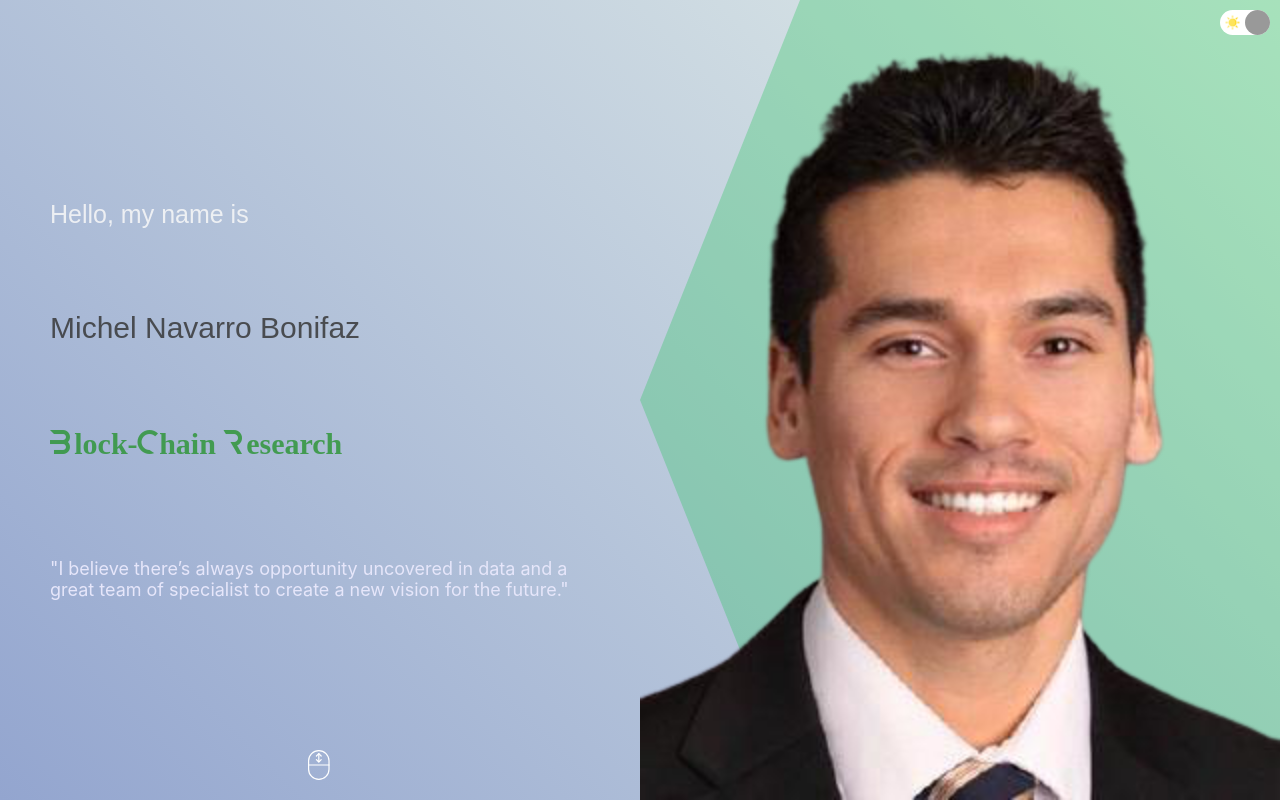
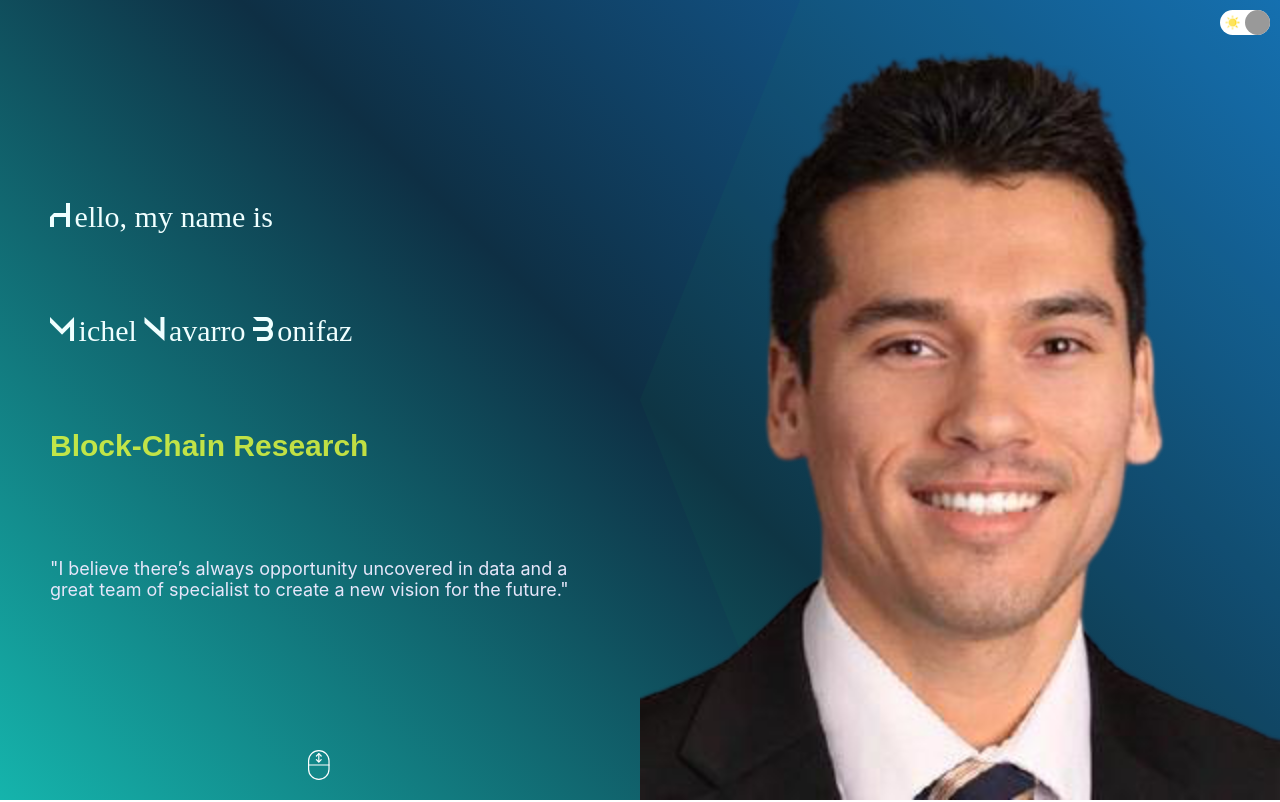
Before and after one commit to mnavar5/mnavar5.github.io, a React (Create React App) app: page / in a window 1280 px wide. Shown: the top 802 px of the page. Built offline with nearby package versions, Linux system fonts and the light colour scheme.

Commit message:
updated the intro component with a different background color and font style.

```diff
--- a/src/components/about/About.jsx
+++ b/src/components/about/About.jsx
@@ -1,7 +1,7 @@
 import "./about.css";
 import Bit from "../../img/bit2.jpg";
-// import NYblc from "../../img/nyblockchain.jpg";
-import Eth from "../../img/ethwall.jpg";
+import NYblc from "../../img/nyblockchain.jpg";
+
 
 const About = () => {
   return (
@@ -9,7 +9,7 @@ const About = () => {
       <div className="a-left">
         <div className="a-card bg"></div>
         <div className="a-card">
-          <img src={Eth} alt="" className="a-img"/>
+          <img src={NYblc} alt="" className="a-img"/>
         </div>
       </div>
       <div className="a-right">
--- a/src/components/intro/Intro.jsx
+++ b/src/components/intro/Intro.jsx
@@ -6,7 +6,7 @@ const Intro = () => {
         <div className="i">
             <div className="i-left">
                 <div className='i-left-wrapper'>
-                    <h2 className='i-intro1'>Hello, my name is</h2>
+                    <h2 className='i-intro'>Hello, my name is</h2>
                     <h1 className='i-intro'>Michel Navarro Bonifaz</h1>
                     <div className='i-title'>
                         <div className='i-title-wrapper'>
--- a/src/components/intro/intro.css
+++ b/src/components/intro/intro.css
@@ -29,7 +29,7 @@
 .i{
     display:flex;
     height: 100vh;
-    background-image: linear-gradient(45deg, #93a5cf 0%, #e4efe9 100%);    /* background-image: linear-gradient(to top, #505285 0%, #585e92 12%, #65689f 25%, #7474b0 37%, #7e7ebb 50%, #8389c7 62%, #9795d4 75%, #a2a1dc 87%, #b5aee4 100%); */
+    background-image: linear-gradient(225deg, #156cb4 0%, #0e2f44 50%, #15b4ac 100%);
     /* background-image: linear-gradient(15deg, #13547a 0%, hsl(173, 46%, 66%) 100%); */
     /* background-image: linear-gradient(to top, #6a85b6 0%, #bac8e0 100%); */
     /* background-image: linear-gradient(to top, #30cfd0 0%, #330867 100%); */
@@ -56,20 +56,13 @@
     justify-content: space-between;
 }
 
-.i-intro1{
-    font-size: 25px;
-    font-weight:200;
-    font-family: 'Poppins', sans-serif;
-    color: rgba(248, 248, 248, 0.849);
-
-}
 
 .i-intro{
     font-size: 30px;
     font-weight:300;
-     /* font-family: myfont;  */
-    /* color: azure; */
-    color: rgba(51, 51, 51, 0.822);
+    font-family: myfont;
+    color: azure;
+
 
 }
 
@@ -117,14 +110,9 @@
     height: 50px;
     font-size: 30px;
     font-weight: bold;
-     /* color: #ebff3bce;  */
-    /* color: #06471de5; */
-    color:rgba(44, 148, 52, 0.822);
+    color: #ebff3bce;
     display: flex;
     align-items: center;
-    /* background-color:#21c25711;
-    padding:0.009em; */
-    font-family: myfont;
 }
 
 .i-scroll{
@@ -143,7 +131,7 @@
 
 .i-bg{
     clip-path: polygon(100% 0%, 100% 100%, 25% 100%, 0% 50%, 25% 0%);
-    background-color: #21c25750;
+    background-color: #21c2570a;
     width: 100%;
     height: 100%;
     position: absolute;
```
